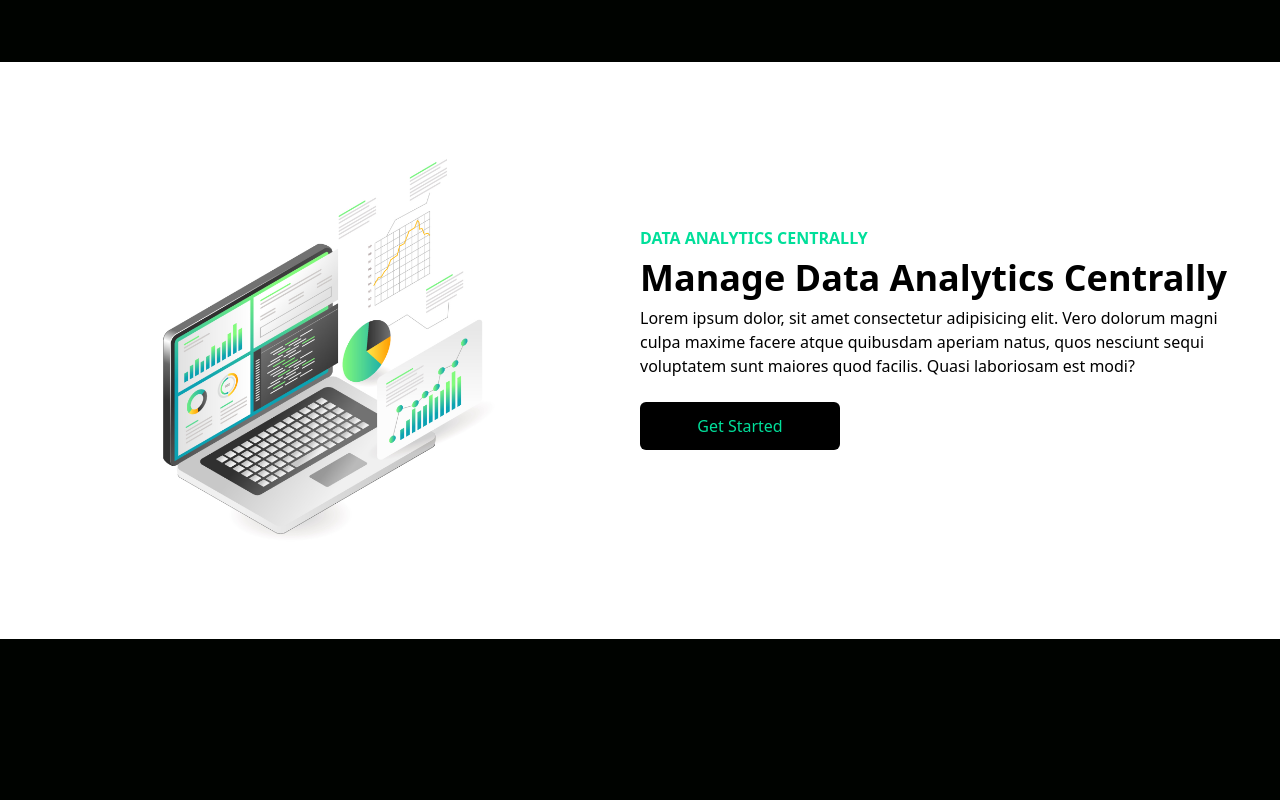
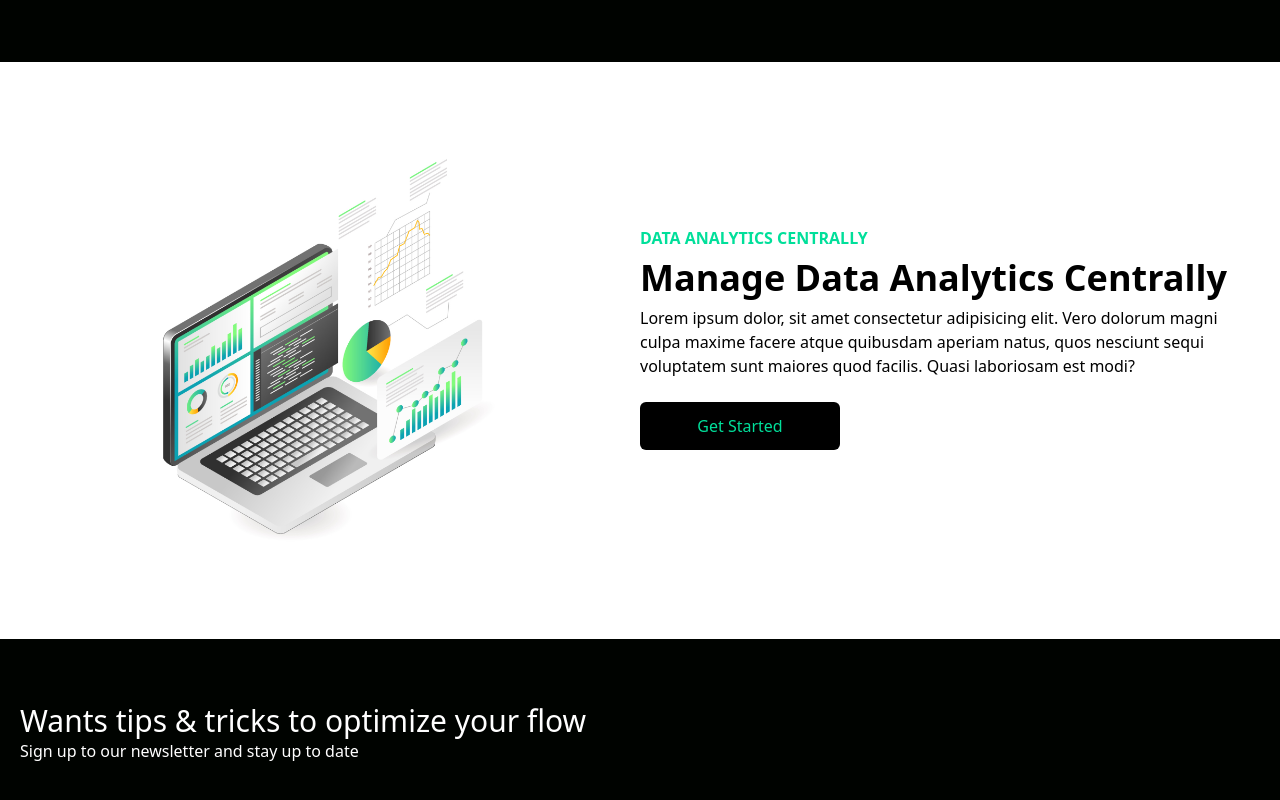
Before and after one commit to AllanMuhari/react_finance, a React (Create React App) app: page / in a window 1280 px wide. Shown: the part 738-1538 px from the top of the page. Before the commit the page ends 1377 px from the top, so only its background shows below. Built offline with nearby package versions, Linux system fonts and the light colour scheme.

Commit message:
newsleterr

```diff
--- a/src/App.js
+++ b/src/App.js
@@ -2,6 +2,8 @@ import React from 'react';
 import Navbar from './components/Navbar';
 import Hero from './components/Hero';
 import Analytics from './components/Analytics';
+import Newsletter from './components/Newsletter';
+
 
 function App() {
   return (
@@ -9,6 +11,7 @@ function App() {
       <Navbar/>
       <Hero/>
       <Analytics/>
+      <Newsletter/>
     </div>
   );
 }
--- /dev/null
+++ b/src/components/Newsletter.jsx
@@ -0,0 +1,16 @@
+import React from 'react'
+
+const Newsletter = () => {
+  return (
+    <div className='w-full py-16 text-white'>
+       <div className="max-w-[1240px] mx-auto lg:grid-cols-3">
+           <div>
+               <h1 className='md:text4xl sm:text-3xl text-2xl'>Wants tips & tricks to optimize your flow</h1>
+               <p>Sign up to our newsletter and stay up to date</p>
+           </div>
+       </div>
+    </div>
+  )
+}
+
+export default Newsletter
```
